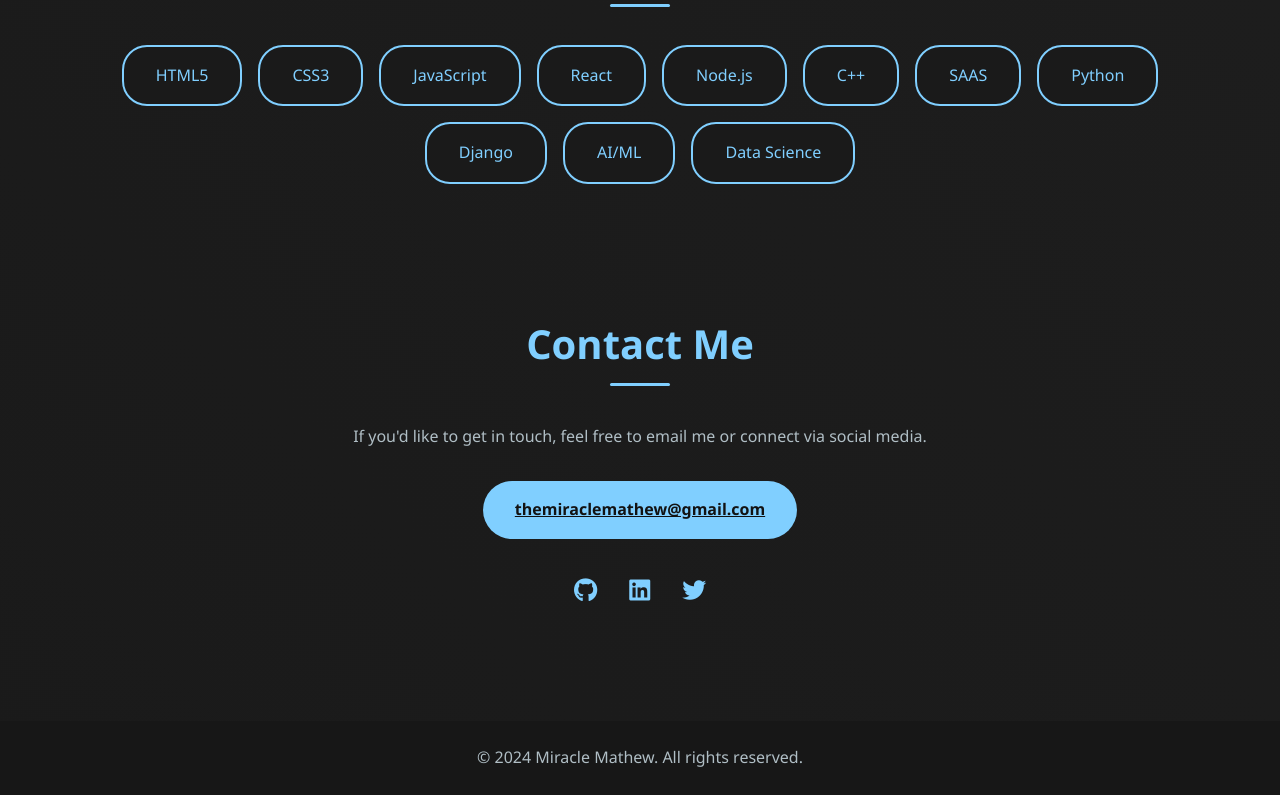
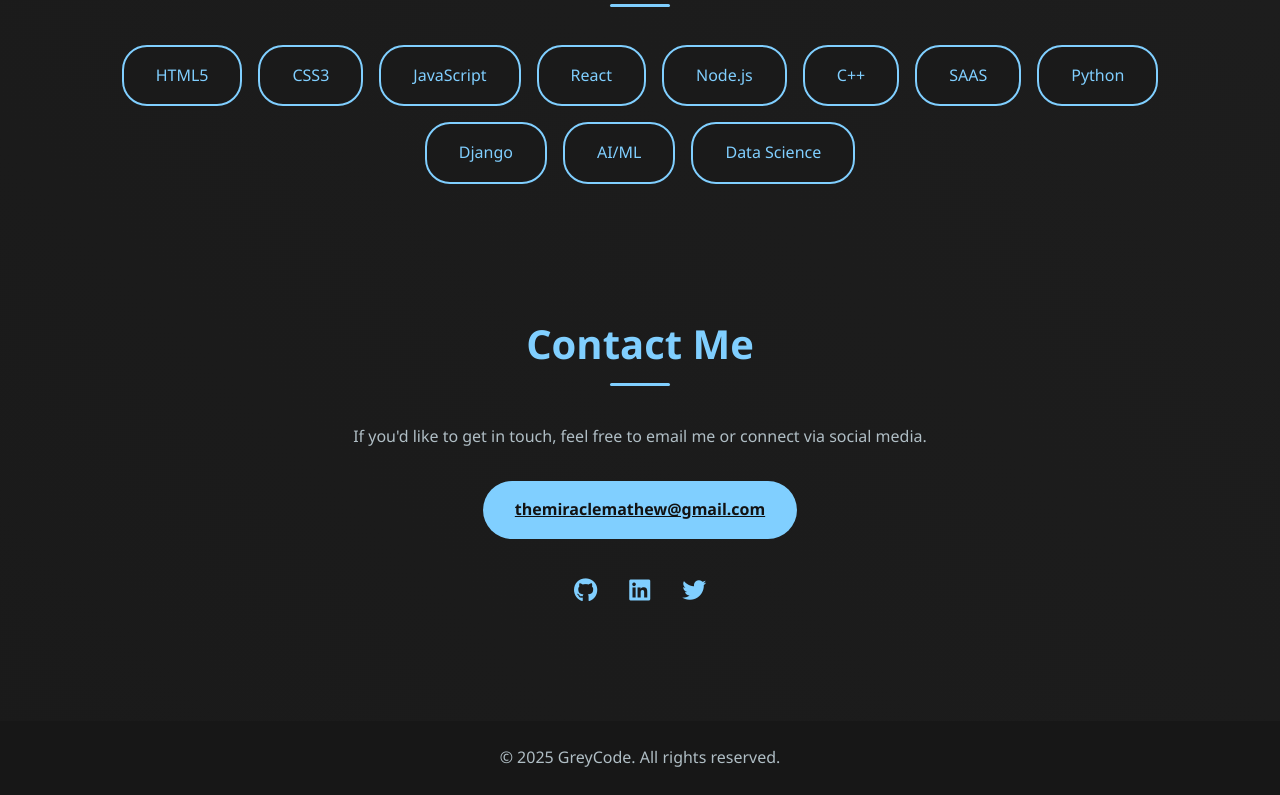
Before and after one commit to miracledoescode/Personal-portfolio-website, a plain HTML site: page Index.html in a window 1280 px wide. Shown: the part 1449-2244 px from the top of the page. Drawn offline with nearby package versions, Linux system fonts and the light colour scheme.

Commit message:
hello world

```diff
--- a/Index.html
+++ b/Index.html
@@ -726,7 +726,7 @@
 
     <!-- Footer -->
     <footer>
-        <p>&copy; 2024 Miracle Mathew. All rights reserved.</p>
+        <p>&copy; 2025 GreyCode. All rights reserved.</p>
     </footer>
 
     <!-- Scroll to Top Button -->
```
